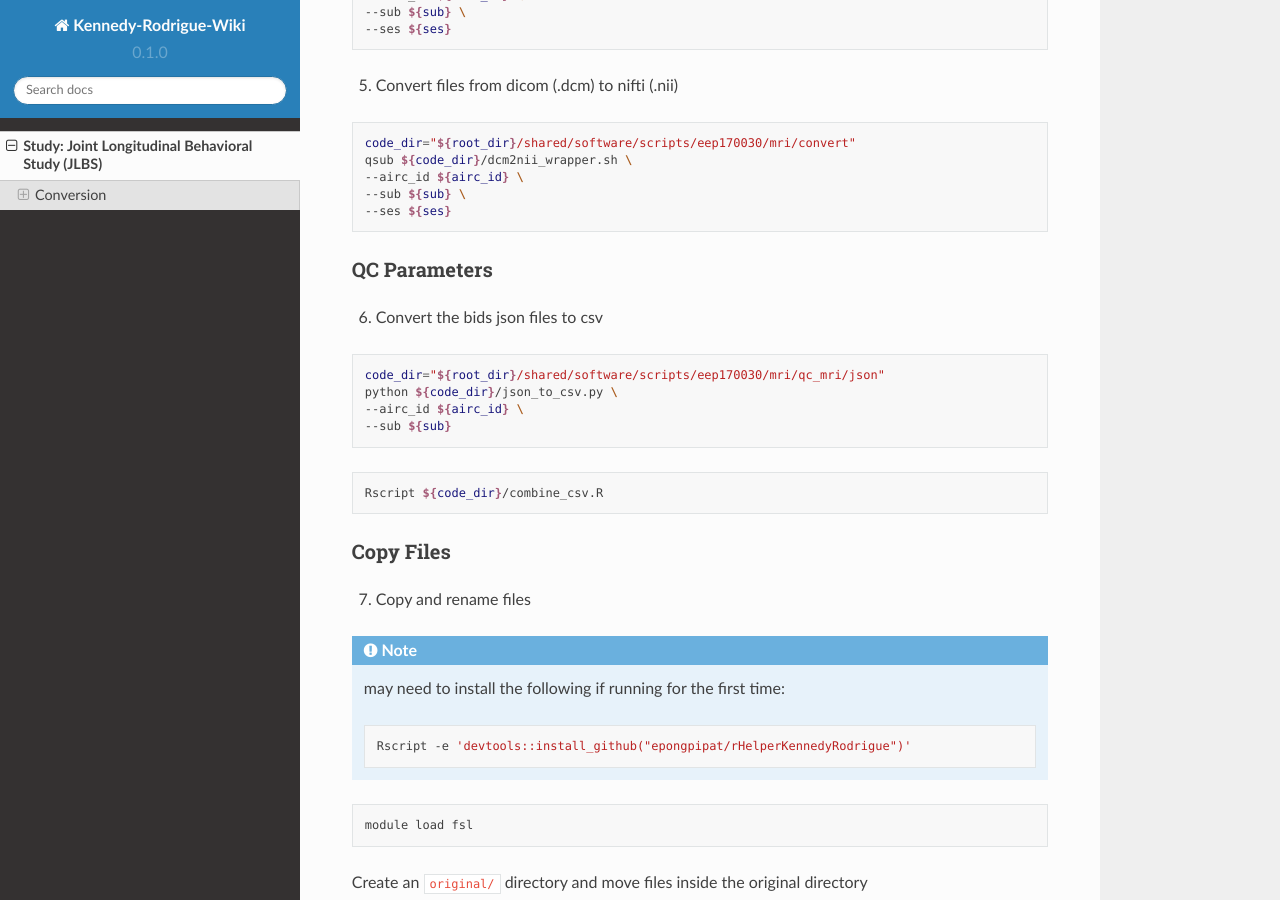
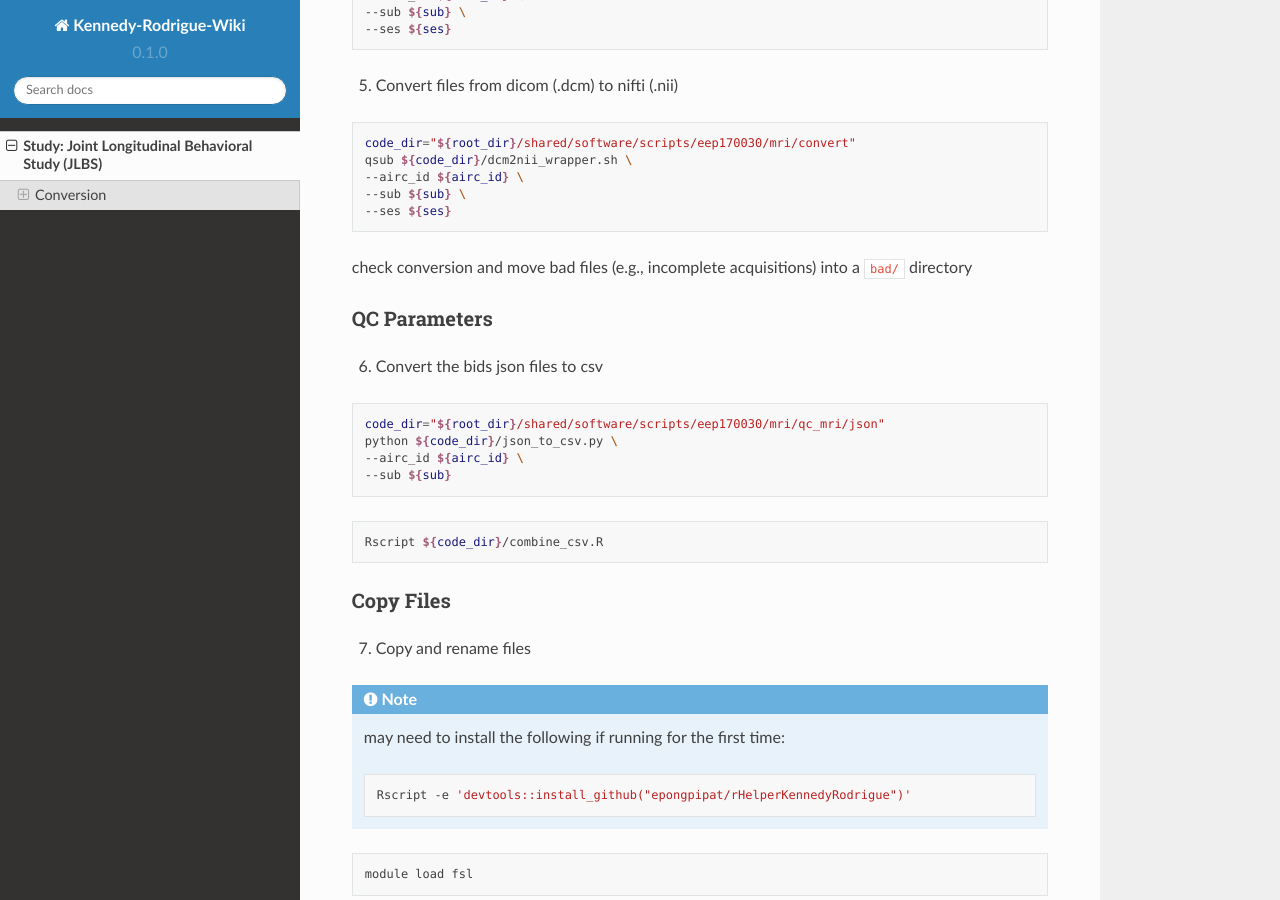
Before and after one commit to marcihorn/kennedy-rodrigue-wiki, a Sphinx documentation site: the page built from docs/source/study-jlbs/conversion.rst, in a window 1280 px wide and 900 px high, scrolled down 1168 px. Built offline with Sphinx 7.4.7 and the Read the Docs theme 2.0.0, drawn with Linux system fonts in a browser that asks for light colours.

Commit message:
add note about incomplete conversions

```diff
--- a/docs/source/study-jlbs/conversion.rst
+++ b/docs/source/study-jlbs/conversion.rst
@@ -76,6 +76,8 @@ Convert
    --sub ${sub} \
    --ses ${ses}
 
+check conversion and move bad files (e.g., incomplete acquisitions) into a ``bad/`` directory
+
 .. _qc:
 
 QC Parameters
```
